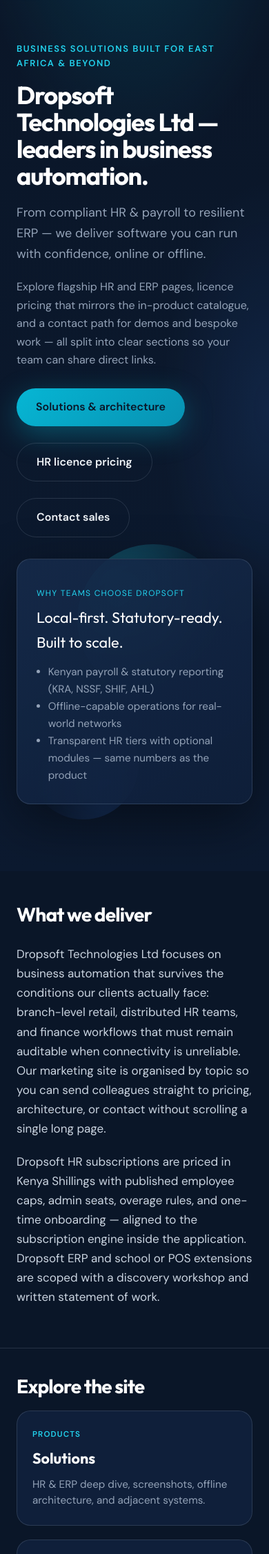
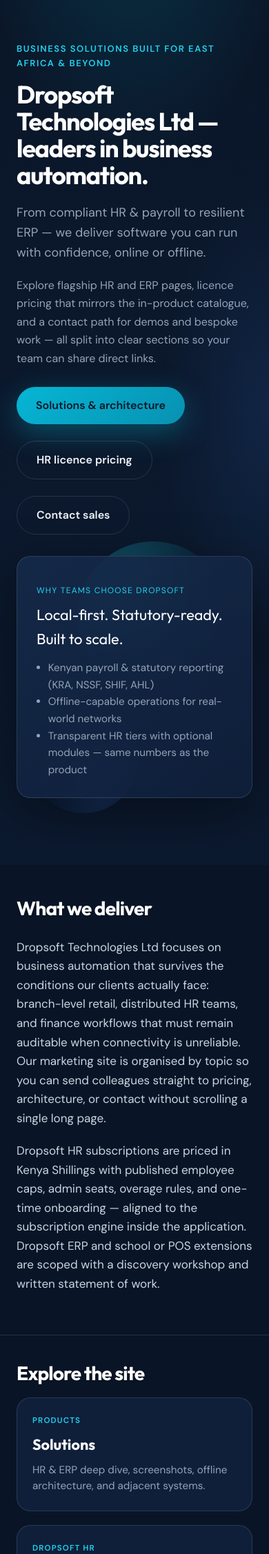
Before and after one commit to dropsofttechnology-wq/droppsoft-hr, a WordPress theme: template dropsoft-parallax-theme/front-page.php in a window 390 px wide. Shown: the part 73-2326 px from the top of the page at 69% size. Run offline with PHP 8.4 and a stand-in for WordPress, Linux system fonts and the light colour scheme; the site name, menu and one post (Sample post) are stand-ins, and other content is empty; some libraries are stand-ins or nearby versions.

Commit message:
Theme v1.2.2: mobile performance and readability
Skip circuit canvas script and markup on wp_is_mobile(); add body
ds-circuit-lite scrim; lighter desktop canvas (no shadowBlur, rAF
throttle, visibility pause); CSS scrim, section backdrops, and
typography for small screens.

Co-authored-by: Cursor <cursoragent@cursor.com>

```diff
--- a/dropsoft-parallax-theme/assets/js/circuit-bg.js
+++ b/dropsoft-parallax-theme/assets/js/circuit-bg.js
@@ -1,6 +1,6 @@
 /**
- * Dropsoft — circuit-board background: procedural traces + cursor parallax.
- * Image layer is CSS; this canvas adds animated lines that follow the pointer (smoothed).
+ * Dropsoft — circuit-board background (desktop only in WP; lightweight canvas).
+ * Skips entirely if no canvas. Pauses when tab hidden. No shadowBlur (GPU-heavy).
  */
 (function () {
   'use strict';
@@ -9,30 +9,42 @@
     return;
   }
 
+  /* Extra guard: coarse pointer / small viewport = do not run (e.g. tablet desktop UA). */
+  if (window.matchMedia) {
+    if (window.matchMedia('(max-width: 900px)').matches) return;
+    if (window.matchMedia('(pointer: coarse)').matches && window.matchMedia('(hover: none)').matches) return;
+  }
+
   var root = document.querySelector('.ds-circuit-bg');
   var canvas = root && root.querySelector('.ds-circuit-bg__canvas');
   if (!canvas) return;
 
-  var ctx = canvas.getContext('2d');
+  var ctx;
+  try {
+    ctx = canvas.getContext('2d', { alpha: true, desynchronized: true });
+  } catch (e) {
+    ctx = null;
+  }
+  if (!ctx) {
+    ctx = canvas.getContext('2d');
+  }
   if (!ctx) return;
 
-  var dpr = Math.min(window.devicePixelRatio || 1, 2);
+  var dpr = 1;
   var w = 0;
   var h = 0;
+  var rafId = 0;
+  var running = false;
 
-  /** Smoothed cursor in CSS pixels */
   var cx = 0;
   var cy = 0;
   var tx = 0;
   var ty = 0;
-
-  /** Parallax offset applied to drawing (CSS px) */
   var px = 0;
   var py = 0;
   var pxt = 0;
   var pyt = 0;
 
-  /** Generated geometry (CSS pixel space) */
   var segments = [];
   var glowNodes = [];
 
@@ -43,6 +55,10 @@
   function buildGeometry() {
     segments = [];
     glowNodes = [];
+    var area = w * h;
+    /* Fewer segments on smaller windows */
+    var count = area > 900000 ? 28 : area > 500000 ? 20 : 14;
+    var longRunners = area > 900000 ? 10 : 6;
     var i;
     var x;
     var y;
@@ -50,20 +66,19 @@
     var y2;
     var steps;
 
-    /* Bias activity to the left third (matches reference art) */
-    for (i = 0; i < 55; i++) {
+    for (i = 0; i < count; i++) {
       x = rand(0, w * 0.52);
       y = rand(0, h);
-      steps = Math.floor(rand(2, 6));
+      steps = Math.floor(rand(2, 5));
       while (steps--) {
         if (Math.random() < 0.55) {
-          x2 = x + rand(w * 0.04, w * 0.18);
+          x2 = x + rand(w * 0.04, w * 0.16);
           y2 = y;
         } else if (Math.random() < 0.5) {
           x2 = x;
-          y2 = y + rand(-h * 0.12, h * 0.12);
+          y2 = y + rand(-h * 0.1, h * 0.1);
         } else {
-          var len = rand(40, 140);
+          var len = rand(36, 100);
           x2 = x + len * (Math.random() < 0.5 ? 1 : -1);
           y2 = y + len * (Math.random() < 0.5 ? 1 : -1);
         }
@@ -71,30 +86,37 @@
         if (x2 > w) x2 = w;
         if (y2 < 0) y2 = 0;
         if (y2 > h) y2 = h;
-        segments.push({ x1: x, y1: y, x2: x2, y2: y2, w: rand(0.6, 1.4) });
-        if (Math.random() < 0.35) {
-          glowNodes.push({ x: x2, y: y2, r: rand(1.5, 3.5), ph: rand(0, Math.PI * 2) });
+        segments.push({ x1: x, y1: y, x2: x2, y2: y2, w: rand(0.6, 1.3) });
+        if (Math.random() < 0.28) {
+          glowNodes.push({ x: x2, y: y2, r: rand(1.2, 2.8), ph: rand(0, Math.PI * 2) });
         }
         x = x2;
         y = y2;
       }
     }
 
-    /* Sparse long runners toward open right side */
-    for (i = 0; i < 18; i++) {
+    for (i = 0; i < longRunners; i++) {
       x = rand(w * 0.15, w * 0.65);
       y = rand(0, h);
       x2 = rand(w * 0.75, w);
-      y2 = y + rand(-40, 40);
-      segments.push({ x1: x, y1: y, x2: x2, y2: y2, w: rand(0.4, 0.9) });
+      y2 = y + rand(-32, 32);
+      segments.push({ x1: x, y1: y, x2: x2, y2: y2, w: rand(0.4, 0.85) });
     }
   }
 
   function resize() {
     var rect = root.getBoundingClientRect();
-    dpr = Math.min(window.devicePixelRatio || 1, 2);
+    dpr = Math.min(window.devicePixelRatio || 1, 1.25);
     w = Math.max(1, Math.floor(rect.width));
     h = Math.max(1, Math.floor(rect.height));
+
+    if (w < 880 || (window.matchMedia && window.matchMedia('(pointer: coarse)').matches && window.matchMedia('(hover: none)').matches)) {
+      stop();
+      canvas.style.display = 'none';
+      return;
+    }
+    canvas.style.display = 'block';
+
     canvas.width = Math.floor(w * dpr);
     canvas.height = Math.floor(h * dpr);
     canvas.style.width = w + 'px';
@@ -105,17 +127,34 @@
     tx = cx;
     ty = cy;
     buildGeometry();
+    if (!document.hidden) {
+      start();
+    }
   }
 
-  function onMove(e) {
-    var rect = root.getBoundingClientRect();
-    tx = e.clientX - rect.left;
-    ty = e.clientY - rect.top;
+  var resizeTimer = null;
+  function onResize() {
+    if (resizeTimer) window.cancelAnimationFrame(resizeTimer);
+    resizeTimer = window.requestAnimationFrame(function () {
+      resizeTimer = null;
+      resize();
+    });
   }
 
-  function onTouch(e) {
-    if (!e.touches || !e.touches[0]) return;
-    onMove(e.touches[0]);
+  var moveRaf = 0;
+  var lastMoveEvent = null;
+
+  function onMove(e) {
+    lastMoveEvent = e;
+    if (moveRaf) return;
+    moveRaf = window.requestAnimationFrame(function () {
+      moveRaf = 0;
+      var ev = lastMoveEvent;
+      if (!ev) return;
+      var rect = root.getBoundingClientRect();
+      tx = ev.clientX - rect.left;
+      ty = ev.clientY - rect.top;
+    });
   }
 
   function onLeave() {
@@ -126,52 +165,63 @@
   var t0 = performance.now();
 
   function frame(now) {
+    if (!running) return;
+    if (w < 2 || h < 2) {
+      rafId = window.requestAnimationFrame(frame);
+      return;
+    }
+    if (!segments.length) {
+      stop();
+      return;
+    }
+
     var t = (now - t0) * 0.001;
-    var pulse = 0.55 + 0.45 * (0.5 + 0.5 * Math.sin(t * 0.7));
+    var pulse = 0.55 + 0.45 * (0.5 + 0.5 * Math.sin(t * 0.65));
 
-    cx += (tx - cx) * 0.12;
-    cy += (ty - cy) * 0.12;
+    cx += (tx - cx) * 0.1;
+    cy += (ty - cy) * 0.1;
 
-    /* Pull traces toward cursor (screen-space feel) */
-    var targetPx = ((cx / w) - 0.5) * 56;
-    var targetPy = ((cy / h) - 0.5) * 42;
-    pxt += (targetPx - pxt) * 0.06;
-    pyt += (targetPy - pyt) * 0.06;
-    px += (pxt - px) * 0.14;
-    py += (pyt - py) * 0.14;
+    var targetPx = ((cx / w) - 0.5) * 40;
+    var targetPy = ((cy / h) - 0.5) * 30;
+    pxt += (targetPx - pxt) * 0.055;
+    pyt += (targetPy - pyt) * 0.055;
+    px += (pxt - px) * 0.12;
+    py += (pyt - py) * 0.12;
 
     ctx.clearRect(0, 0, w, h);
-
     ctx.save();
     ctx.translate(px, py);
+
+    ctx.lineCap = 'round';
+    ctx.lineJoin = 'round';
 
     var i;
     var s;
     var alpha;
-
-    ctx.lineCap = 'round';
-    ctx.lineJoin = 'round';
-
+    /* Cheap glow: wide faint stroke, then thin bright line (no shadowBlur). */
     for (i = 0; i < segments.length; i++) {
       s = segments[i];
-      alpha = (0.12 + 0.2 * s.w) * pulse;
-      if (s.x1 < w * 0.45) alpha *= 1.15;
+      alpha = (0.08 + 0.14 * s.w) * pulse;
+      if (s.x1 < w * 0.45) alpha *= 1.12;
 
-      ctx.strokeStyle = 'rgba(0, 220, 255, ' + alpha.toFixed(3) + ')';
-      ctx.shadowColor = 'rgba(0, 200, 255, 0.45)';
-      ctx.shadowBlur = 8 * s.w;
-      ctx.lineWidth = 1.1 * s.w;
+      ctx.strokeStyle = 'rgba(0, 180, 220, ' + (alpha * 0.45).toFixed(3) + ')';
+      ctx.lineWidth = 3.2 * s.w;
+      ctx.beginPath();
+      ctx.moveTo(s.x1, s.y1);
+      ctx.lineTo(s.x2, s.y2);
+      ctx.stroke();
+
+      ctx.strokeStyle = 'rgba(0, 230, 255, ' + (alpha * 1.35).toFixed(3) + ')';
+      ctx.lineWidth = 1 * s.w;
       ctx.beginPath();
       ctx.moveTo(s.x1, s.y1);
       ctx.lineTo(s.x2, s.y2);
       ctx.stroke();
     }
 
-    ctx.shadowBlur = 0;
-
     for (i = 0; i < glowNodes.length; i++) {
       var n = glowNodes[i];
-      var a = 0.35 + 0.35 * Math.sin(t * 1.3 + n.ph);
+      var a = 0.28 + 0.32 * Math.sin(t * 1.15 + n.ph);
       ctx.fillStyle = 'rgba(0, 242, 255, ' + a.toFixed(3) + ')';
       ctx.beginPath();
       ctx.arc(n.x, n.y, n.r, 0, Math.PI * 2);
@@ -179,17 +229,35 @@
     }
 
     ctx.restore();
+    rafId = window.requestAnimationFrame(frame);
+  }
 
-    requestAnimationFrame(frame);
+  function start() {
+    if (running) return;
+    running = true;
+    t0 = performance.now();
+    rafId = window.requestAnimationFrame(frame);
+  }
+
+  function stop() {
+    running = false;
+    if (rafId) {
+      window.cancelAnimationFrame(rafId);
+      rafId = 0;
+    }
+  }
+
+  function onVisibility() {
+    if (document.hidden) {
+      stop();
+    } else {
+      resize();
+    }
   }
 
   resize();
-  window.addEventListener('resize', function () {
-    resize();
-  });
+  window.addEventListener('resize', onResize, { passive: true });
   window.addEventListener('mousemove', onMove, { passive: true });
-  window.addEventListener('touchmove', onTouch, { passive: true });
   root.addEventListener('mouseleave', onLeave);
-
-  requestAnimationFrame(frame);
+  document.addEventListener('visibilitychange', onVisibility);
 })();
--- a/dropsoft-parallax-theme/functions.php
+++ b/dropsoft-parallax-theme/functions.php
@@ -9,7 +9,7 @@ if (!defined('ABSPATH')) {
     exit;
 }
 
-define('DROPSOFT_CORPORATE_VERSION', '1.2.1');
+define('DROPSOFT_CORPORATE_VERSION', '1.2.2');
 
 require_once get_template_directory() . '/inc/pricing-data.php';
 
@@ -136,6 +136,20 @@ function dropsoft_corporate_body_class_elementor($classes) {
 add_filter('body_class', 'dropsoft_corporate_body_class_elementor');
 
 /**
+ * Lighter background path on phones / tablets (no animated canvas).
+ *
+ * @param string[] $classes Body classes.
+ * @return string[]
+ */
+function dropsoft_corporate_body_class_circuit_lite($classes) {
+    if (function_exists('wp_is_mobile') && wp_is_mobile()) {
+        $classes[] = 'ds-circuit-lite';
+    }
+    return $classes;
+}
+add_filter('body_class', 'dropsoft_corporate_body_class_circuit_lite');
+
+/**
  * Avoid Rellax / theme JS conflicting with Elementor preview iframe.
  */
 function dropsoft_corporate_elementor_dequeue_theme_scripts() {
@@ -197,6 +211,8 @@ function dropsoft_corporate_assets() {
         $script_load
     );
 
+    /* Animated circuit canvas is heavy on mobile GPUs — skip script + use static image only. */
+    if (!function_exists('wp_is_mobile') || !wp_is_mobile()) {
         wp_enqueue_script(
             'dropsoft-corporate-circuit-bg',
             get_template_directory_uri() . '/assets/js/circuit-bg.js',
@@ -204,6 +220,7 @@ function dropsoft_corporate_assets() {
             DROPSOFT_CORPORATE_VERSION,
             $script_load
         );
+    }
 }
 add_action('wp_enqueue_scripts', 'dropsoft_corporate_assets');
 
--- a/dropsoft-parallax-theme/header.php
+++ b/dropsoft-parallax-theme/header.php
@@ -21,7 +21,10 @@ $dropsoft_circuit_style = 'background-image: url(' . esc_url(get_template_direct
 ?>
 <div class="ds-circuit-bg" aria-hidden="true">
 	<div class="ds-circuit-bg__image" style="<?php echo esc_attr($dropsoft_circuit_style); ?>"></div>
-	<canvas class="ds-circuit-bg__canvas" width="300" height="150"></canvas>
+	<div class="ds-circuit-bg__scrim"></div>
+	<?php if (!function_exists('wp_is_mobile') || !wp_is_mobile()) : ?>
+		<canvas class="ds-circuit-bg__canvas" width="300" height="150"></canvas>
+	<?php endif; ?>
 </div>
 <a class="skip-link screen-reader-text" href="#main"><?php esc_html_e('Skip to content', 'dropsoft-corporate'); ?></a>
 
--- a/dropsoft-parallax-theme/style.css
+++ b/dropsoft-parallax-theme/style.css
@@ -4,7 +4,7 @@ Theme URI: https://dropsofttechnologies.example
 Author: Dropsoft Technologies Ltd
 Author URI: https://dropsofttechnologies.example
 Description: High-performance corporate theme with parallax hero, flagship product showcase, pricing, and contact — for Dropsoft Technologies Ltd. Elementor-ready (Theme Builder locations, full-width page template).
-Version: 1.2.1
+Version: 1.2.2
 Requires at least: 6.0
 Tested up to: 6.7
 Requires PHP: 7.4
@@ -66,6 +66,78 @@ body {
   background-color: transparent;
   -webkit-font-smoothing: antialiased;
   isolation: isolate;
+  text-rendering: optimizeLegibility;
+}
+
+@media (max-width: 900px) {
+  body {
+    font-size: 1.0625rem;
+    line-height: 1.62;
+    color: #e2e8f0;
+  }
+
+  .ds-section__title,
+  .ds-page-intro__title,
+  .ds-standard-page__title,
+  .ds-blog-index__title {
+    color: var(--ds-white);
+    text-shadow: 0 1px 2px rgba(0, 0, 0, 0.45);
+  }
+
+  .ds-section__lead,
+  .ds-page-intro__lead,
+  .ds-hero__lead,
+  .ds-hero__sublead {
+    color: #cbd5e1;
+  }
+
+  .ds-section {
+    background: rgba(10, 22, 40, 0.78);
+  }
+
+  .ds-hero {
+    background: linear-gradient(
+      180deg,
+      rgba(10, 22, 40, 0.88) 0%,
+      rgba(10, 22, 40, 0.55) 55%,
+      rgba(10, 22, 40, 0.82) 100%
+    );
+  }
+
+  .site-header {
+    background: linear-gradient(180deg, rgba(10, 22, 40, 0.98) 0%, rgba(10, 22, 40, 0.92) 100%);
+  }
+
+  .ds-product-card,
+  .ds-hub-card,
+  .ds-feature-tile,
+  .ds-pricing-table-wrap,
+  .ds-slideshow__frame {
+    background: rgba(15, 31, 58, 0.92);
+  }
+
+  .ds-tech-edge,
+  .ds-trusted-marquee,
+  .ds-slideshow,
+  .ds-about,
+  .ds-hub,
+  .ds-home-overview,
+  .ds-solutions-intro {
+    background: rgba(10, 22, 40, 0.76);
+  }
+
+  .ds-marketing-page {
+    background: rgba(10, 22, 40, 0.82);
+  }
+
+  .ds-standard-page,
+  .ds-blog-index {
+    background: rgba(10, 22, 40, 0.88);
+  }
+
+  .site-footer {
+    background: rgba(10, 22, 40, 0.96);
+  }
 }
 
 /* Full-viewport circuit background (image + animated canvas traces) */
@@ -83,8 +155,21 @@ body {
   background-position: center center;
   background-size: cover;
   background-repeat: no-repeat;
-  opacity: 0.4;
-  filter: saturate(1.08) contrast(1.05);
+  opacity: 0.32;
+  filter: saturate(1.05) contrast(1.04);
+}
+
+/* Darkens decorative image so foreground text stays readable */
+.ds-circuit-bg__scrim {
+  position: absolute;
+  inset: 0;
+  pointer-events: none;
+  background: linear-gradient(
+    180deg,
+    rgba(10, 22, 40, 0.72) 0%,
+    rgba(10, 22, 40, 0.5) 45%,
+    rgba(10, 22, 40, 0.78) 100%
+  );
 }
 
 .ds-circuit-bg__canvas {
@@ -93,8 +178,23 @@ body {
   display: block;
   width: 100%;
   height: 100%;
-  opacity: 0.88;
+  opacity: 0.72;
   mix-blend-mode: screen;
+}
+
+/* Phones / tablets: no canvas (WP omits element); stronger scrim & calmer image */
+body.ds-circuit-lite .ds-circuit-bg__image {
+  opacity: 0.18;
+  filter: saturate(0.95) contrast(1);
+}
+
+body.ds-circuit-lite .ds-circuit-bg__scrim {
+  background: linear-gradient(
+    180deg,
+    rgba(10, 22, 40, 0.9) 0%,
+    rgba(10, 22, 40, 0.85) 50%,
+    rgba(10, 22, 40, 0.94) 100%
+  );
 }
 
 @media (prefers-reduced-motion: reduce) {
@@ -103,7 +203,14 @@ body {
   }
 
   .ds-circuit-bg__image {
-    opacity: 0.5;
+    opacity: 0.28;
+  }
+}
+
+/* Narrow desktop window: never paint animated canvas (matches JS cutoff) */
+@media (max-width: 900px) {
+  .ds-circuit-bg__canvas {
+    display: none !important;
   }
 }
 
```
Lines whose indentation alone changed are shown as unchanged.
